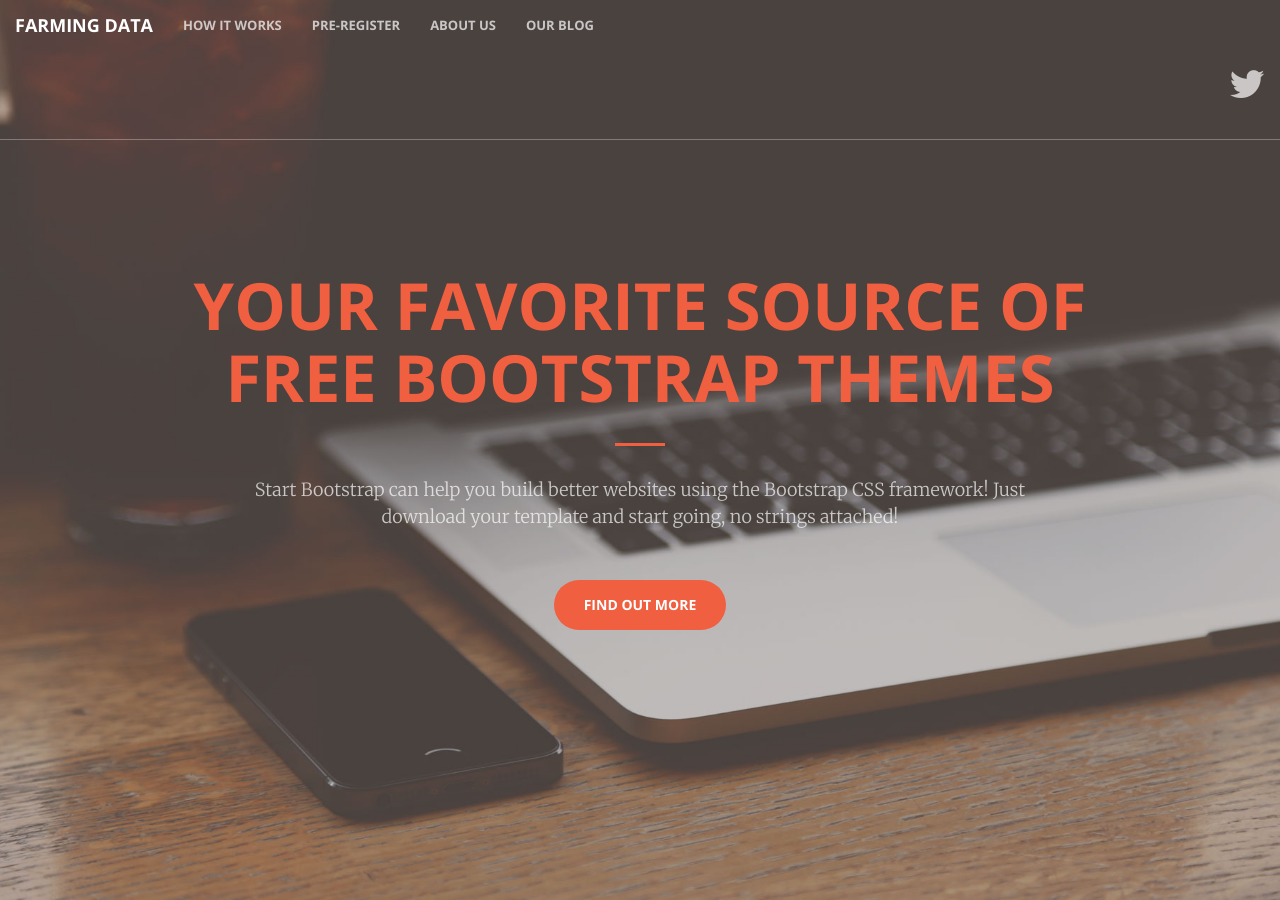
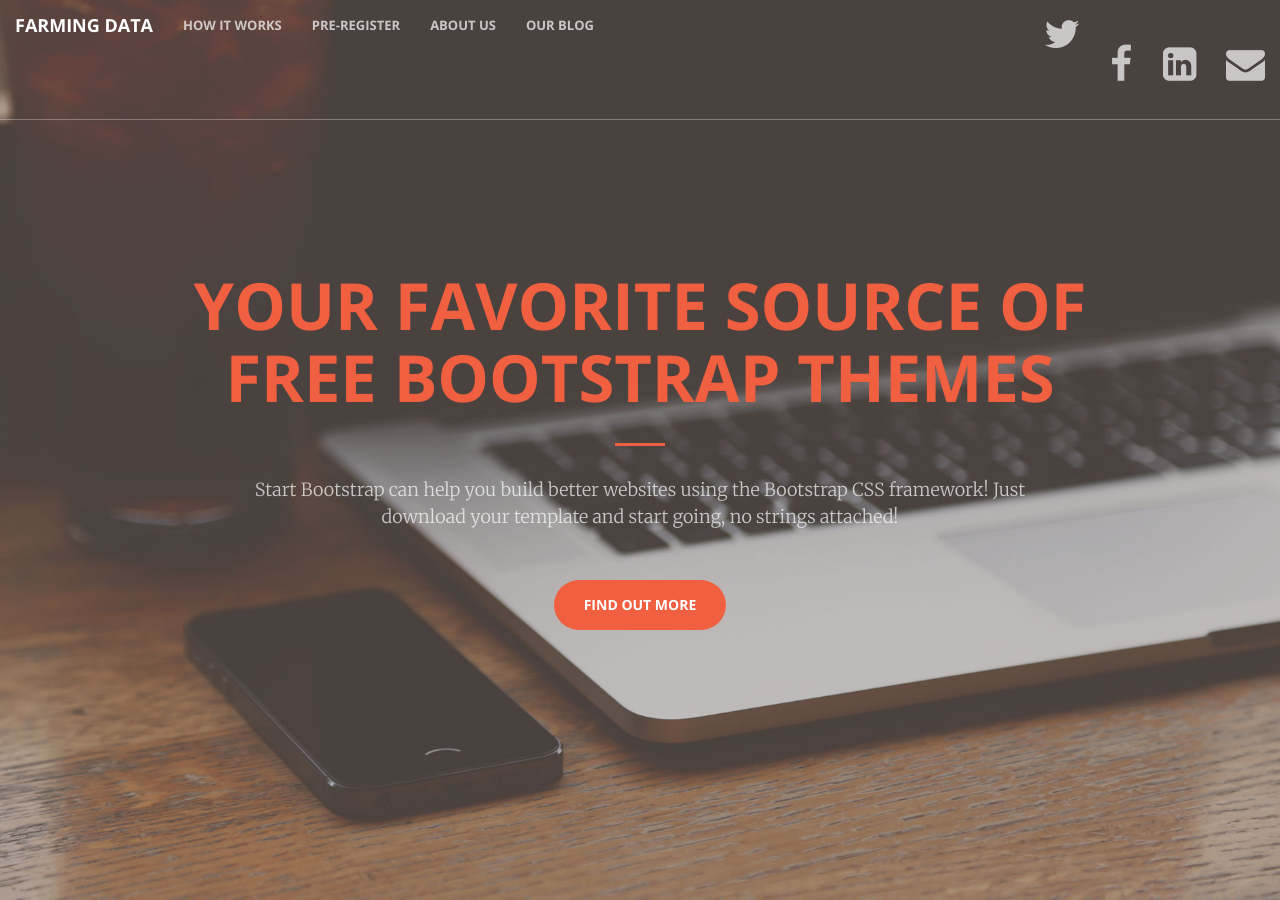
Before and after one commit to kmei-cms/kmei-cms.github.io, a Jekyll site: the page built from index.html, in a window 1280 px wide and 900 px high. Built offline with Jekyll 4.4.1, drawn with Linux system fonts in a browser that asks for light colours.

Commit message:
Added more icons to navigation bar

```diff
--- a/_includes/nav.html
+++ b/_includes/nav.html
@@ -29,17 +29,30 @@
                     <a class="page-scroll" href="#ourBlog">Our Blog</a>
                 </li>
             </ul>
-        </div>
-        <!-- /.navbar-collapse -->
-        <div class="collapse navbar-collapse" id="bs-example-navbar-collapse-1">
 		    <ul class="nav navbar-nav navbar-right">
 				<li>
 				    <a href="https://twitter.com/{{ site.twitter_username }}">
                     <i class="fa fa-twitter fa-3x wow bounceIn" data-wow-delay=".1s"></i>
                     <p>{{ site.twitter_username }}</p>
 				</li>
+				<li>
+				    <a href="https://facebook.com/{{ site.facebook_username }}">
+                    <i class="fa fa-facebook fa-3x wow bounceIn" data-wow-delay=".1s"></i>
+                    <p>{{ site.facebook_username }}</p>
+				</li>
+				<li>
+				    <a href="https://linkedin.com/{{ site.linkedin_uusername }}">
+                    <i class="fa fa-linkedin-square fa-3x wow bounceIn" data-wow-delay=".1s"></i>
+                    <p>{{ site.linkedin_username }}</p>
+				</li>
+				<li>
+				    <a href="https://gmail.com/{{ site.email_username }}">
+                    <i class="fa fa-envelope fa-3x wow bounceIn" data-wow-delay=".1s"></i>
+                    <p>{{ site.email_username }}</p>
+				</li>
 			</ul>
-		</div>
+        </div>
+        <!-- /.navbar-collapse -->
     </div>
     <!-- /.container-fluid -->
 </nav>
```
